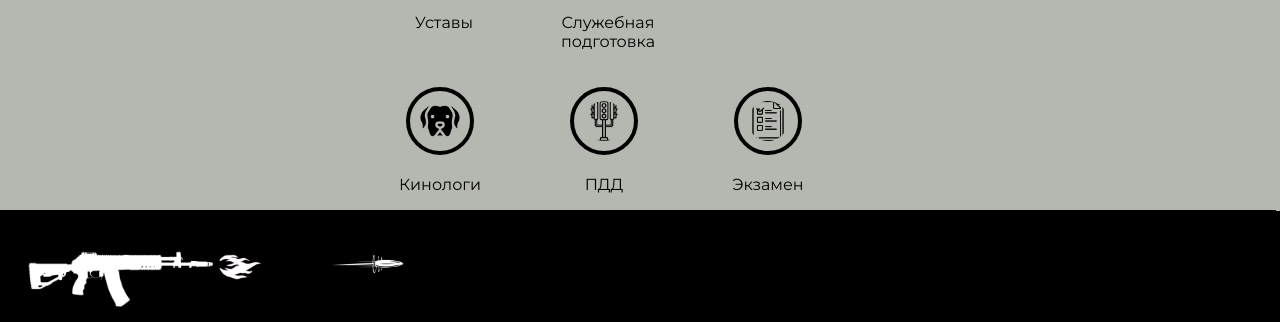
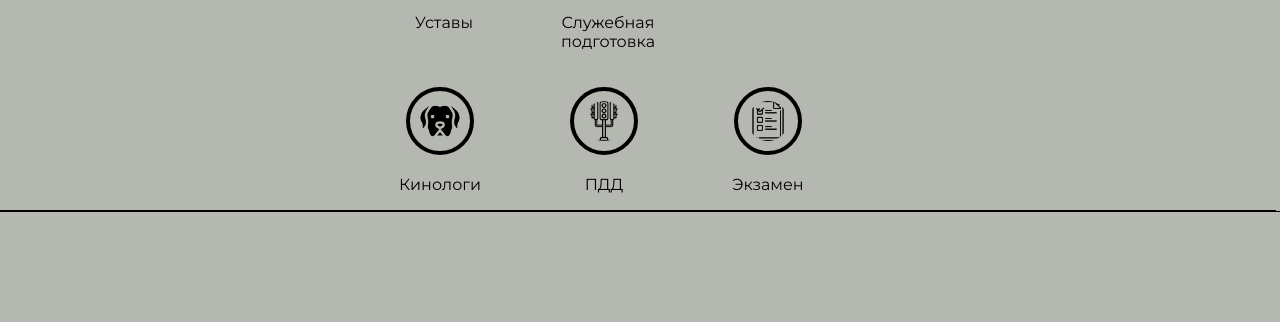
Before and after one commit to Code-Labb/groza, a plain HTML site: page home_page/index.html in a window 1280 px wide. Shown: the part 706-1028 px from the top of the page. After the commit the page ends 926 px from the top, so only its background shows below. Drawn offline with Linux system fonts and the light colour scheme; a web font is replaced by a local one.

Commit message:
Update index.html

```diff
--- a/home_page/index.html
+++ b/home_page/index.html
@@ -89,11 +89,6 @@
             </div>
         </div>
     </div>
-    <div class="podval">
-        <img src="../img/AK12 (1).png" alt="" class="podval_ak">
-        <img src="../img/plamya (1).png" alt="" class="podval_plamya">
-        <img src="../img/pulya.png" alt="" class="podval_pulya">
-    </div>
 </body>
 
 </html>
```
